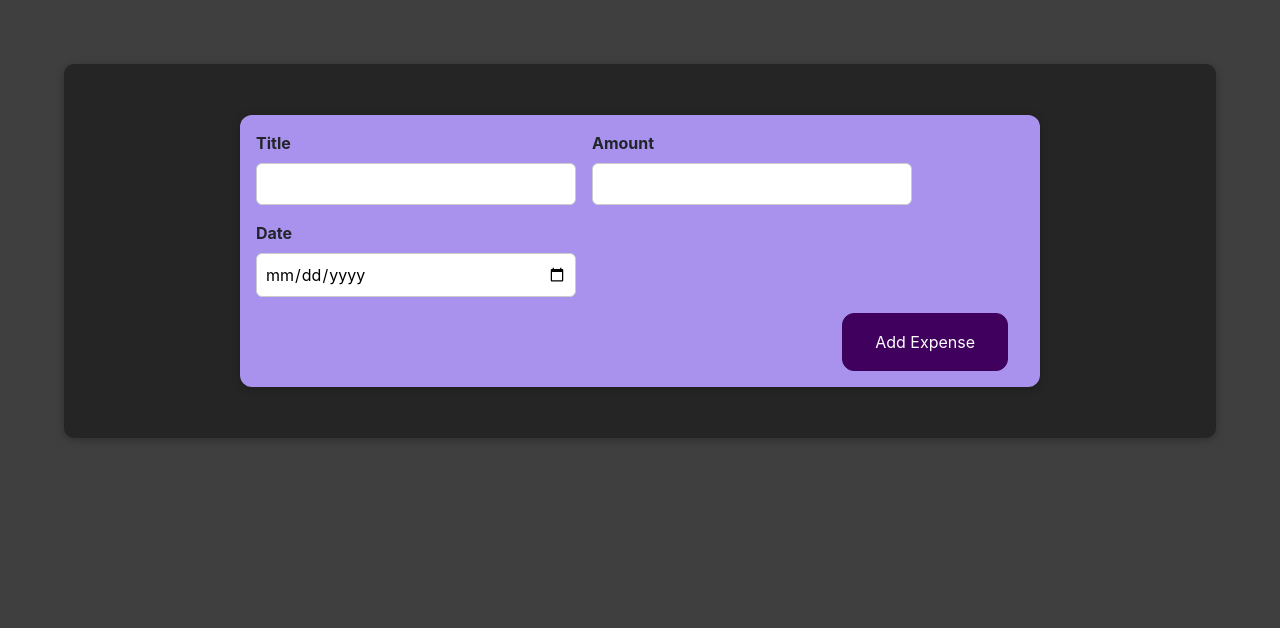
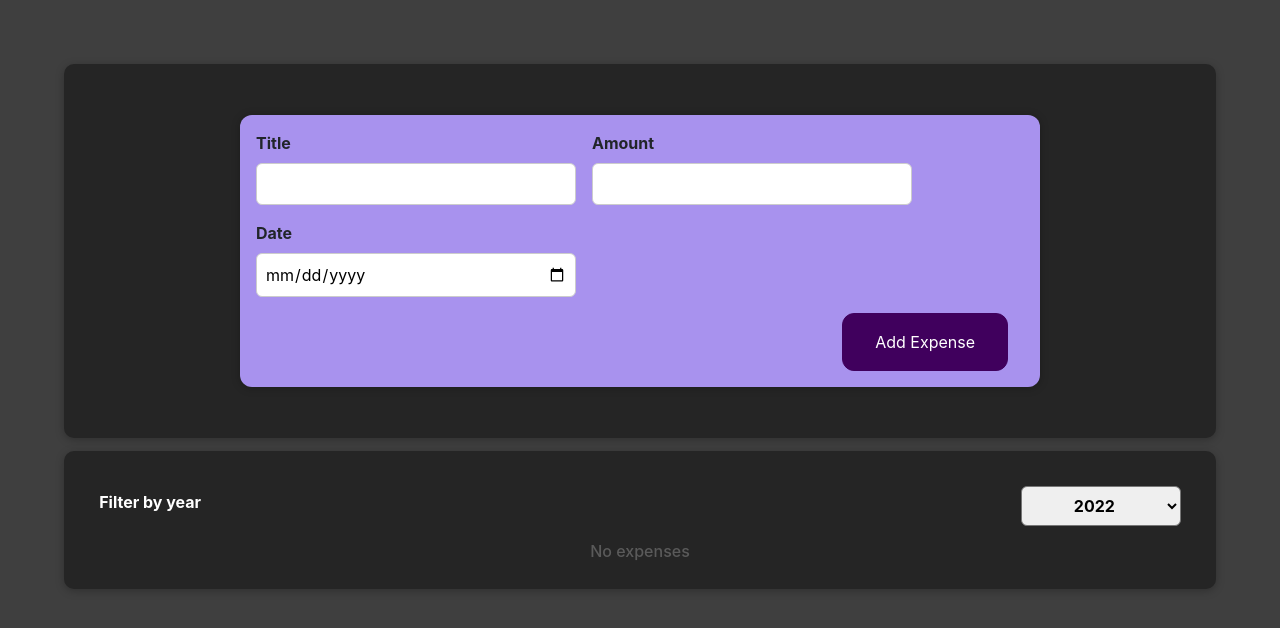
Before and after one commit to ejaysrngy/budget-tracker, a React (Create React App) app: page / in a window 1280 px wide. Shown: the top 628 px of the page. Built offline with nearby package versions, Linux system fonts and the light colour scheme.

Commit message:
add filterYear, add empty placeholder

```diff
--- a/public/index.html
+++ b/public/index.html
@@ -9,7 +9,7 @@
   <link rel="stylesheet" href="https://stackpath.bootstrapcdn.com/bootstrap/4.3.1/css/bootstrap.min.css"
     integrity="sha384-ggOyR0iXCbMQv3Xipma34MD+dH/1fQ784/j6cY/iJTQUOhcWr7x9JvoRxT2MZw1T" crossorigin="anonymous">
 
-  <title>React App</title>
+  <title> Expense Tracker </title>
 </head>
 
 <body>
--- a/src/App.css
+++ b/src/App.css
@@ -5,3 +5,26 @@
   padding: 1.5%;
   box-shadow: 0 2px 8px rgba(0, 0, 0, 0.25);
 }
+
+.expense-container__new {
+  margin: 5% 5% 1% 5%;
+  background-color: rgb(37, 37, 37);
+  border-radius: 10px;
+  padding: 1.5%;
+  box-shadow: 0 2px 8px rgba(0, 0, 0, 0.25);
+}
+
+.expense-container__body {
+  margin: 10px 5% 0 5%;
+  background-color: rgb(37, 37, 37);
+  border-radius: 10px;
+  padding: 1.5%;
+  box-shadow: 0 2px 8px rgba(0, 0, 0, 0.25);
+  transition: 0.5s ease;
+}
+
+.empty-placeholder {
+  font-size: 1em;
+  text-align: center;
+  color: rgb(90, 90, 90);
+}
--- a/src/App.jsx
+++ b/src/App.jsx
@@ -2,35 +2,56 @@ import React from "react";
 import IndivExpense from "./components/IndivExpense";
 import "./App.css";
 import NewExpense from "./components/NewExpense";
+import ExpenseYear from "./components/ExpenseYear";
 
 function App() {
   const [expenseList, setExpenseList] = React.useState([]);
-  const data = [
-    {
-      id: 1,
-      title: "Keyb",
-      amount: 2000.0,
-      date: new Date(),
-    },
-    { id: 1, title: "Keyb", amount: 2000.0, date: new Date() },
-    { id: 1, title: "Keyb", amount: 2000.0, date: new Date() },
-  ];
+  const [filteredYear, setFilteredYear] = React.useState("2020");
+
+  // const data = [
+  //   {
+  //     id: 1,
+  //     title: "Keyb",
+  //     amount: 2000.0,
+  //     date: new Date(),
+  //   },
+  //   { id: 1, title: "Keyb", amount: 2000.0, date: new Date() },
+  //   { id: 1, title: "Keyb", amount: 2000.0, date: new Date() },
+  // ];
+
+  function onChangeYearHandler(year) {
+    setFilteredYear(year);
+  }
 
   function saveNewExpenseHandler(data) {
-    setExpenseList([{
-      ...data,
-      id: Math.random().toString(),
-    },...expenseList]);
+    setExpenseList((prevExpenses) => {
+      return [data, ...prevExpenses];
+    });
   }
+
+  const filteredExpense = expenseList.filter((expense) => {
+    return expense.date.getFullYear().toString() === filteredYear;
+  });
 
   return (
     <div>
-      <div className="expense-container">
+      <div className="expense-container__new">
         <div className="new-expense-container">
           <NewExpense onSaveNewExpense={saveNewExpenseHandler} />
         </div>
+      </div>
+      <div className="expense-container__body">
+        <div className="expense-year__filter">
+          <ExpenseYear
+            onChangeFilter={onChangeYearHandler}
+            value={filteredYear}
+          />
+        </div>
         <div>
-          {expenseList.map((item, index) => (
+          {filteredExpense.length === 0 ? (
+            <h1 className="empty-placeholder"> No expenses </h1>
+          ) : (
+            filteredExpense.map((item, index) => (
               <IndivExpense
                 key={index}
                 id={index}
@@ -38,7 +59,8 @@ function App() {
                 amount={item.amount}
                 date={item.date}
               />
-          ))}
+            ))
+          )}
         </div>
         {/* Map out IndivExpense */}
 
--- /dev/null
+++ b/src/components/ExpenseYear.css
@@ -0,0 +1,24 @@
+.year-filter {
+  color: white;
+  padding: 0 1rem;
+}
+
+.year-filter__dropdown {
+  display: flex;
+  width: 100%;
+  align-items: center;
+  justify-content: space-between;
+  margin: 1rem 0;
+}
+
+.year-filter label {
+  font-weight: bold;
+  margin-bottom: 0.5rem;
+}
+
+.year-filter select {
+  font: inherit;
+  padding: 0.5rem 3rem;
+  font-weight: bold;
+  border-radius: 6px;
+}
--- /dev/null
+++ b/src/components/ExpenseYear.jsx
@@ -0,0 +1,25 @@
+import React from "react";
+import "./ExpenseYear.css";
+
+
+function ExpenseYear(props) {
+  function dropDownChangeHandler(event) {
+    props.onChangeFilter(event.target.value);
+  }
+
+  return (
+    <div className="year-filter">
+      <div className="year-filter__dropdown">
+        <label> Filter by year </label>
+        <select value={props.selected} onChange={dropDownChangeHandler}>
+          <option value="2022">2022</option>
+          <option value="2021">2021</option>
+          <option value="2020">2020</option>
+          <option value="2019">2019</option>
+        </select>
+      </div>
+    </div>
+  );
+}
+
+export default ExpenseYear;
--- a/src/components/NewExpense.jsx
+++ b/src/components/NewExpense.jsx
@@ -77,7 +77,7 @@ function NewExpense(props) {
               onChange={(event) => dateChangeHandler(event)}
               value={userInput.newDate}
               type="date"
-              min="2022-04-01"
+              min="2019-01-01"
               max="2022-31-12"
             />
           </div>
```
Lines whose indentation alone changed are shown as unchanged.
